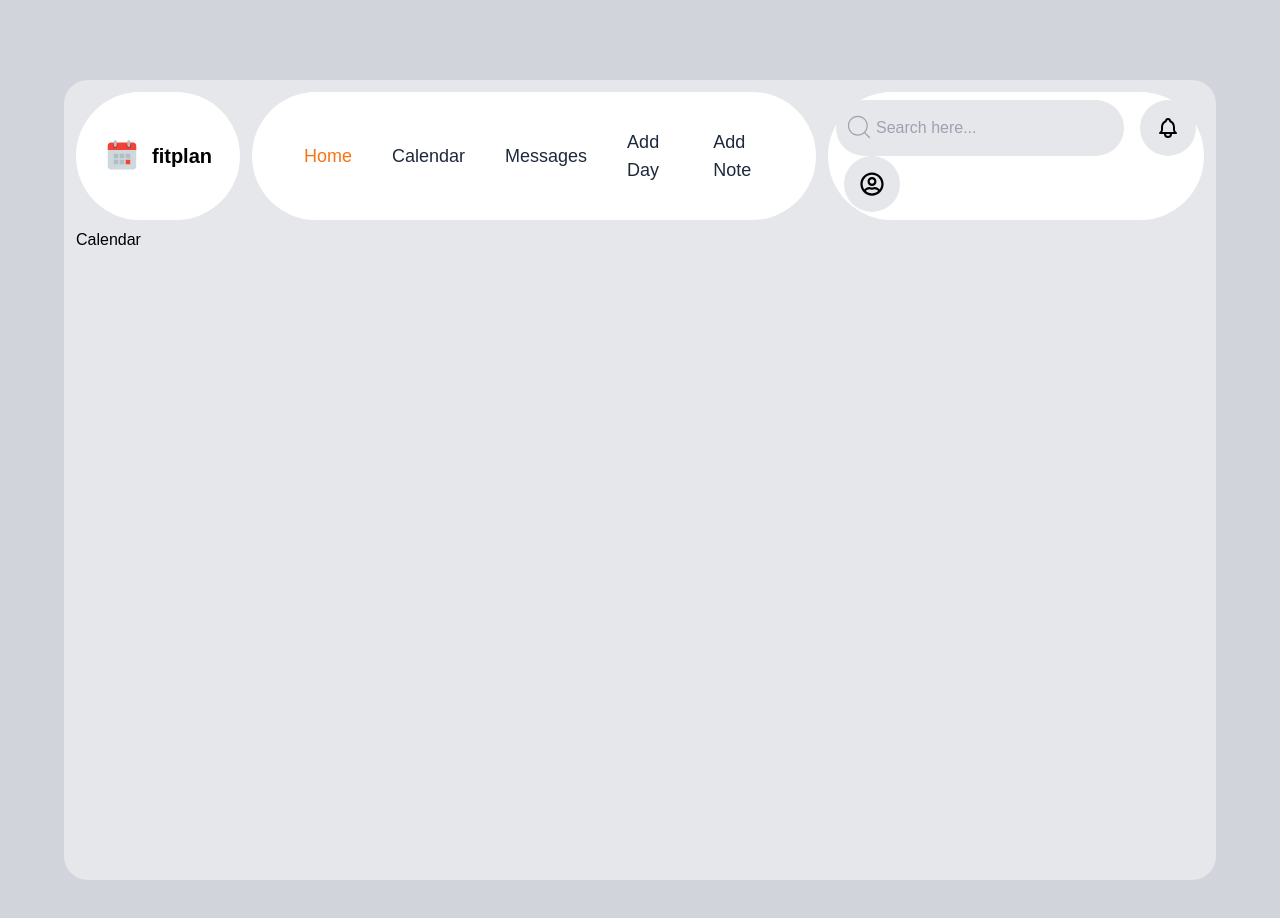
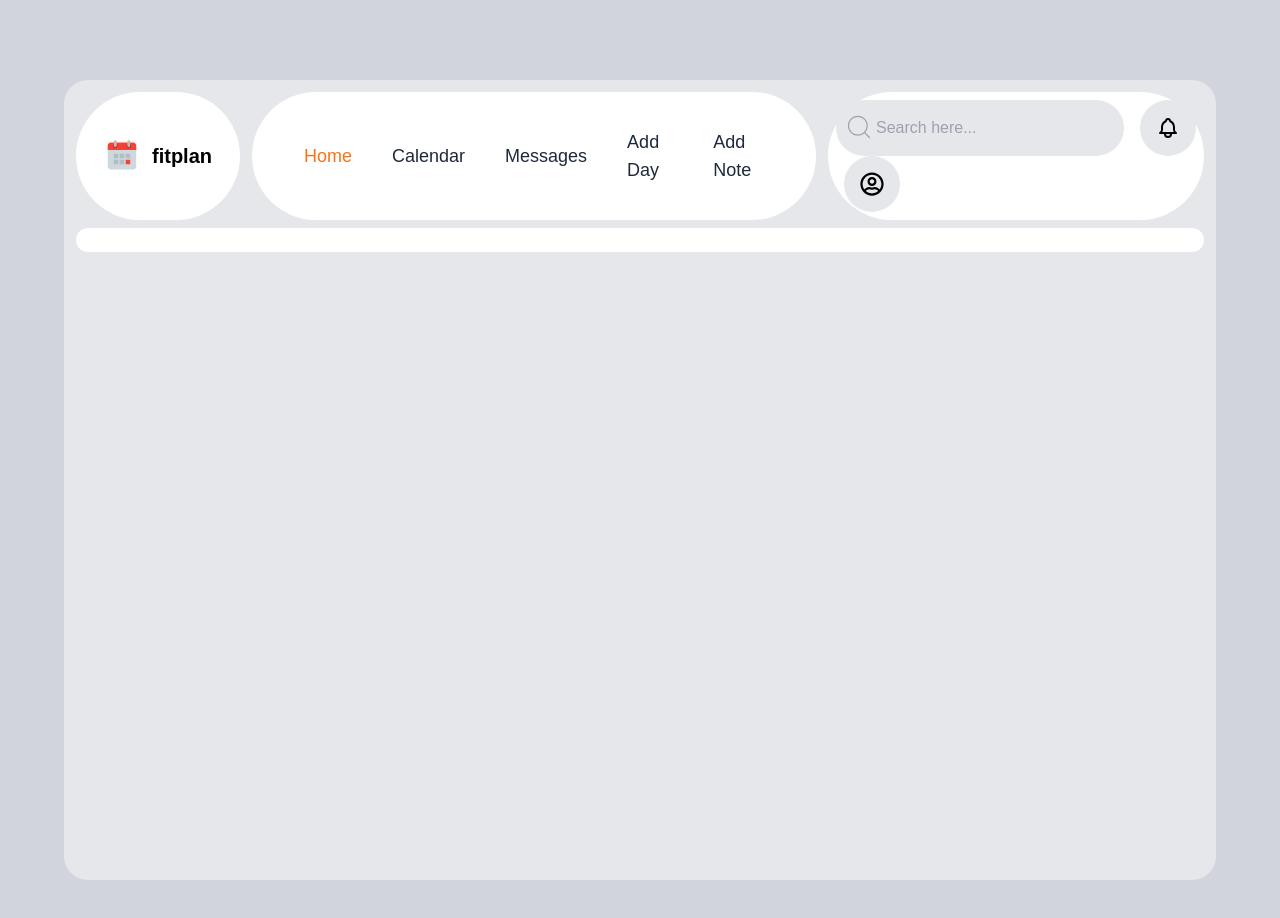
Before and after one commit to Maternykh/MERNPLAN, a React (Vite) app in the folder Frontend/: page /calendar in a window 1280 px wide. Shown: the top 918 px of the page. Built offline with nearby package versions, Linux system fonts and the light colour scheme.

Commit message:
first commit

```diff
--- a/Frontend/index.html
+++ b/Frontend/index.html
@@ -2,7 +2,7 @@
 <html lang="en">
   <head>
     <meta charset="UTF-8" />
-    <link rel="icon" type="image/svg+xml" href="/vite.svg" />
+    <link rel="icon" type="image/svg+xml" href="/icons8-рассрочка-96.png" />
     <meta name="viewport" content="width=device-width, initial-scale=1.0" />
     <title>MERN Plans</title>
   </head>
--- /dev/null
+++ b/Frontend/src/components/Days/Minidays.tsx
@@ -0,0 +1,61 @@
+import React from "react";
+import { dayMap, useAppDispatch } from "../../Type";
+import { Link } from "react-router-dom";
+import {
+  setCategory,
+  setColor,
+  setDayName,
+  setEvents,
+  setId,
+  setMonthAndYears,
+  setNote,
+  setPattern,
+  setTascName,
+} from "../../Redux/Slice/addDaySlice";
+
+const Minidays: React.FC<dayMap> = ({
+  dayName,
+  color,
+  monthAndYears,
+  _id,
+  category,
+  events,
+  tascName,
+  note,
+  pattern,
+}) => {
+  const green = color === "green" && "bg-green-400";
+  const orange = color === "orange" && " bg-orange-400";
+  const blue = color === "blue" && " bg-blue-400";
+  const red = color === "red" && " bg-red-400";
+  const indigo = color === "indigo" && " bg-indigo-400";
+  const base = color === "base" && " bg-gray-200";
+  const dispatch = useAppDispatch();
+  const setFullDays = () => {
+    dispatch(setId(_id));
+    dispatch(setDayName(dayName));
+    dispatch(setColor(color));
+    dispatch(setCategory(category));
+    dispatch(setMonthAndYears(monthAndYears));
+    dispatch(setEvents(events));
+    dispatch(setTascName(tascName));
+    dispatch(setNote(note));
+    dispatch(setPattern(pattern));
+  };
+  return (
+    <Link
+      onClick={() => setFullDays()}
+      to={`/checkfullday/${_id}`}
+      className={`${green} ${orange} ${blue} ${red} ${indigo} ${base} w-40 p-2 mr-2 my-2 rounded-2xl`}
+    >
+      <div className=" bg-white p-1 rounded-full flex justify-center mb-1">
+        {dayName}
+      </div>
+      <div className="bg-white p-1 rounded-full flex justify-center">
+        {monthAndYears}
+      </div>
+    </Link>
+  );
+};
+
+export default Minidays;
--- a/Frontend/src/pages/Calendar.tsx
+++ b/Frontend/src/pages/Calendar.tsx
@@ -1,7 +1,22 @@
-import React from "react";
+import { useAppSelector } from "../Type";
+import { RootState } from "../Redux/store";
+import Minidays from "../components/Days/Minidays";
 
 const Calendar: React.FC = () => {
-  return <div>Calendar</div>;
+  const days = useAppSelector((state: RootState) => state.days.days);
+  const searchValue = useAppSelector(
+    (state: RootState) => state.filter.searchValue
+  );
+  const dayMap = days
+    .filter((obj) => {
+      if (obj.dayName.toLowerCase().includes(searchValue.toLowerCase())) {
+        return true;
+      }
+      return false;
+    })
+    .map((day) => <Minidays {...day} key={day._id} />);
+  return (
+    <div className=" flex flex-wrap bg-white p-3 rounded-xl">{dayMap}</div>
+  );
 };
-
 export default Calendar;
```
Also changed, not shown: Frontend/public/icons8-рассрочка-96.png (added).
